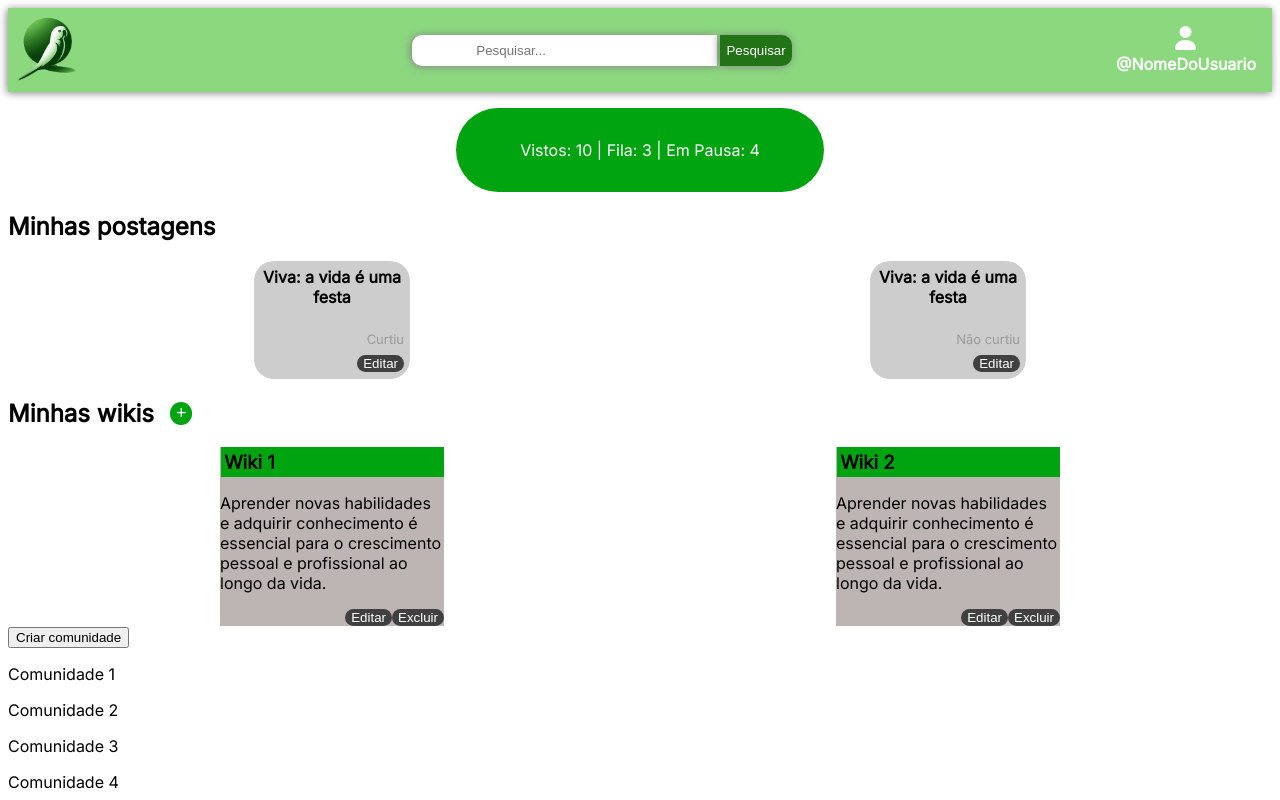
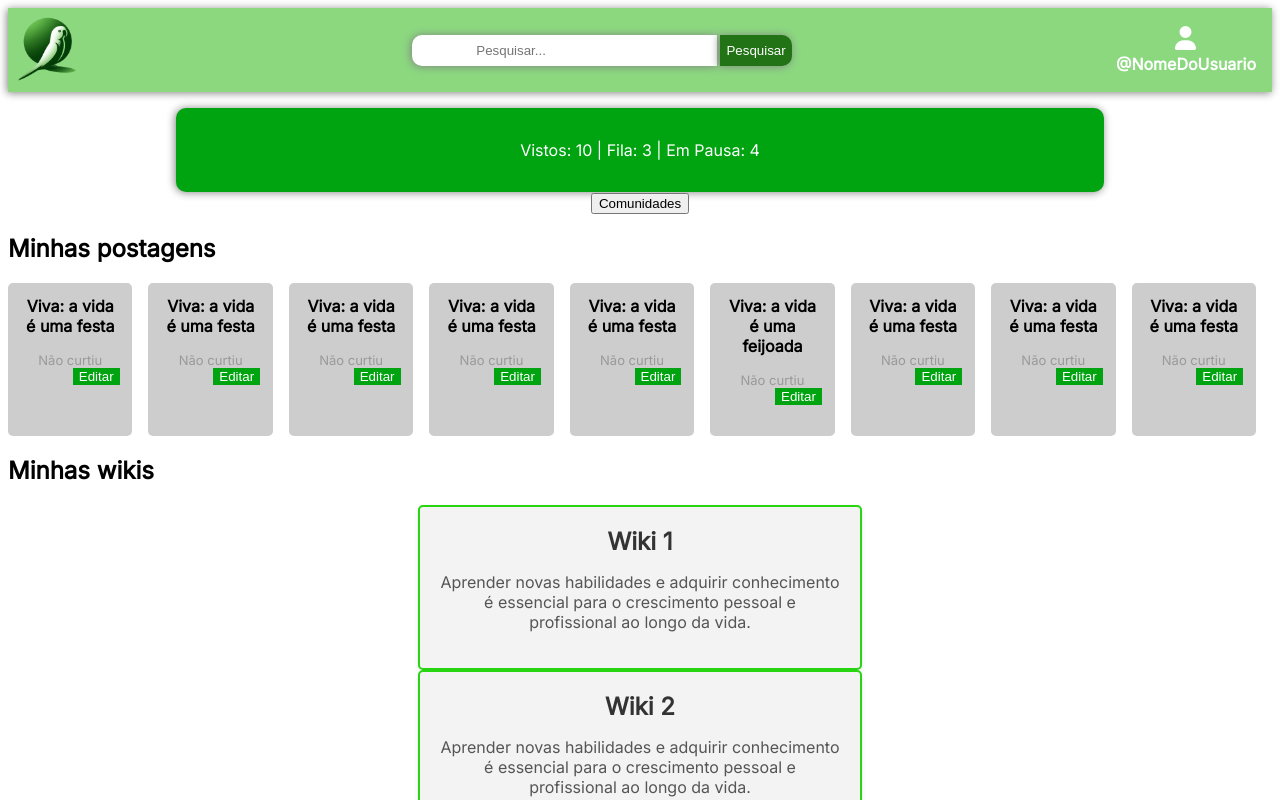
Before and after one commit to JoaoFilho33/remo, a React (Vite) app in the folder ProjRemo/: page /Perfil in a window 1280 px wide. Shown: the top 800 px of the page. Built offline with nearby package versions, Linux system fonts and the light colour scheme.

Commit message:
Add novas partes do código

```diff
--- /dev/null
+++ b/ProjRemo/src/pages/Comunidades/Comunidade/StyleComunidade.css
@@ -0,0 +1,73 @@
+.WikiComunidade{
+    display: flex;
+    flex-direction: column;
+    gap: 1rem;
+
+    & .WikiInComunidade{
+        background-color: rgb(189, 180, 180);
+    display: flex;
+    flex-direction: column;
+    max-width: 20%;
+
+
+    & h3{
+        margin-top: 0;
+        color: #ffffff;
+        background-color:  #00A310;;
+    }
+
+    & p:last-of-type{
+        align-self: self-end;
+        color: #6d6b6b;
+        margin-right: 0.4rem;
+    }
+
+    & button{
+        align-self: self-end;
+        padding: 2%;
+        color: white;
+        background-color:  #00A310;
+        border-radius: 20px;
+        border: none;
+        margin-bottom: 0.7rem;
+        margin-right: 0.4rem;
+    }
+}
+
+}
+
+.AddWiki{
+    display: flex;
+    flex-direction: column;
+    align-items: center;
+    gap: 2px;
+    color: white;
+
+
+    & input{
+        background-color: #00A310;
+        width: 19.8rem;
+        align-self: center;
+        color: white;
+
+    }
+
+    & textarea{
+        background-color: rgb(198, 198, 198);
+        height: 5rem;
+        width: 50rem;
+        align-self: self-end;
+    }
+    & button{
+        background-color: #00A310;
+             align-self: self-end;
+             border: none;
+             padding: 8px;
+
+    }
+    & input::placeholder,
+    textarea::placeholder {
+  color: rgb(255, 255, 255);
+}
+
+}
--- a/ProjRemo/src/pages/Comunidades/Comunidade/index.tsx
+++ b/ProjRemo/src/pages/Comunidades/Comunidade/index.tsx
@@ -1,5 +1,5 @@
 import  { useState } from 'react';
-
+import "./StyleComunidade.css"
 export function Comunidade() {
   // Estado para rastrear as wikis da comunidade
   const [wikis, setWikis] = useState([
@@ -34,19 +34,21 @@ export function Comunidade() {
       <h2>Perfil da Comunidade</h2>
 
       <h3>Wikis na Comunidade</h3>
-      <div>
+      <div className='WikiComunidade'>
         {wikis.map((wiki) => (
-          <div key={wiki.id}>
-            <h4>{wiki.titulo}</h4>
+          <div  key={wiki.id}>
+            <div className='WikiInComunidade'>
+            <h3>{wiki.titulo}</h3>
             <p>{wiki.conteudo}</p>
             <p>Curtidas: {wiki.curtidas}</p>
             <button onClick={() => curtirWiki(wiki.id)}>Curtir</button>
+            </div>
           </div>
         ))}
       </div>
 
       <h3>Adicionar Nova Wiki</h3>
-      <div>
+      <div className='AddWiki' >
         <input
           type="text"
           placeholder="Título da Wiki"
@@ -61,8 +63,8 @@ export function Comunidade() {
         <button onClick={adicionarWiki}>Adicionar Wiki</button>
       </div>
 
-      <h3>Participantes da Comunidade</h3>
-      {/* Aqui você pode listar os participantes da comunidade */}
+     {/*  <h3>Participantes da Comunidade</h3>*/}
+
     </div>
   );
 }
--- a/ProjRemo/src/pages/Comunidades/index.tsx
+++ b/ProjRemo/src/pages/Comunidades/index.tsx
@@ -1,13 +1,55 @@
-export function Comunidades(){
-    return(
-        <>
+import  { useState } from 'react';
+import "./styleComunidades.css"
 
-          <button>Criar comunidade</button>
-          {/* comunidade deve ser clicavel para a pag da cominidade */}
-            <p>Comunidade 1</p>
-            <p>Comunidade 2</p>
-            <p>Comunidade 3</p>
-            <p>Comunidade 4</p>
-        </>
-    )
+export function Comunidades() {
+  const [comunidades, setComunidades] = useState([]);
+  const [nome, setNome] = useState('');
+  const [descricao, setDescricao] = useState('');
+
+  const criarComunidade = () => {
+    if (nome && descricao) {
+      const novaComunidade = {
+        nome,
+        descricao,
+      };
+      setComunidades([...comunidades, novaComunidade]);
+      setNome('');
+      setDescricao('');
+    }
+  };
+
+  return (
+    <div >
+      <h1>Comunidades</h1>
+      <div className='AllComunidades'>
+      <div className='AddComunidades'>
+        <div className='Cadastro'>
+
+
+        <input
+          type="text"
+          placeholder="Nome da Comunidade"
+          value={nome}
+          onChange={(e) => setNome(e.target.value)}
+        />
+        <input
+          type="text"
+          placeholder="Descrição da Comunidade"
+          value={descricao}
+          onChange={(e) => setDescricao(e.target.value)}
+        />
+        <button onClick={criarComunidade}>Criar Comunidade</button>
+        </div>
+
+      </div>
+      <div className='ListaComunidades'>
+        {comunidades.map((comunidade, index) => (
+          <p key={index}>
+            <a href={`/Perfil/Comunidade/${index}`}>{comunidade.nome}</a>
+          </p>
+        ))}
+      </div>
+      </div>
+    </div>
+  );
 }
--- /dev/null
+++ b/ProjRemo/src/pages/Comunidades/styleComunidades.css
@@ -0,0 +1,68 @@
+.AllComunidades {
+    margin-top: 5rem;
+    display: flex;
+    flex-direction: row;
+    justify-content: flex-end;
+    gap: 30%;
+}
+
+.AddComunidades{
+    background-color: rgb(238, 238, 238);
+    align-self: center
+
+}
+
+.AddComunidades .Cadastro {
+
+    display: flex;
+    flex-direction: column;
+    align-items: center;
+    gap: 1rem;
+    padding: 10px;
+    box-shadow: -1px 0.5px 0.5rem rgb(131, 131, 131);
+
+
+
+    & input:first-of-type {
+        width: 20rem;
+        background-color: rgb(173, 173, 173);
+        border: none;
+    }
+    & input:last-of-type {
+        border: none;
+        width: 20rem;
+        height: 7rem;
+        justify-self: start;
+        background-color: rgb(173, 173, 173);
+    }
+
+    & button {
+        background-color: #00A310;
+        color: white;
+        border: none;
+    }
+}
+
+.ListaComunidades {
+    box-shadow: -1px 0.5px 0.5rem rgb(131, 131, 131);
+
+    margin: 0;
+    display: flex;
+    flex-direction: column;
+    justify-content: flex-start;
+    background-color: rgb(211, 211, 211);
+    margin-right: 0;
+    width: 10%;
+
+    & a {
+        display: flex;
+        padding: 1px;
+        color: aliceblue;
+        background-color: rgb(58, 193, 13);
+    }
+
+    & a:hover {
+        color: rgb(255, 255, 255);
+        background-color: #00A310;
+    }
+}
--- a/ProjRemo/src/pages/PerfilUser/index.tsx
+++ b/ProjRemo/src/pages/PerfilUser/index.tsx
@@ -1,29 +1,32 @@
-import { useState } from 'react';
-import { Comunidades } from "../Comunidades";
+import  { useState } from 'react';
 import { Link } from 'react-router-dom';
-import "./stylePerfilUser.css"
+import "./stylePerfilUser.css";
 
 export function PerfilUser() {
   const [postagens, setPostagens] = useState([
-    { id: 1, filme: "Viva: a vida é uma festa", like: true },
-    { id: 2, filme: "Viva: a vida é uma festa ", like: false },
-    // Outras postagens
+
+    { id: 8, filme: "Viva: a vida é uma festa", like: false },
+    { id: 9, filme: "Viva: a vida é uma festa", like: false },
+    { id: 10, filme: "Viva: a vida é uma festa", like: false },
+    { id: 11, filme: "Viva: a vida é uma festa", like: false },
+    { id: 12, filme: "Viva: a vida é uma festa", like: false },
+    { id: 13, filme: "Viva: a vida é uma feijoada", like: false },
+    { id: 14, filme: "Viva: a vida é uma festa", like: false },
+    { id: 15, filme: "Viva: a vida é uma festa", like: false },
+    { id: 16, filme: "Viva: a vida é uma festa", like: false },
   ]);
 
-  const [wikis, setWikis] = useState([
+  const [wikis, ] = useState([
     { id: 1, titulo: "Wiki 1", conteudo: "Aprender novas habilidades e adquirir conhecimento é essencial para o crescimento pessoal e profissional ao longo da vida." },
-    { id: 2, titulo: "Wiki 2", conteudo: "Aprender novas habilidades e adquirir conhecimento é essencial para o crescimento pessoal e profissional ao longo da vida."},
-    // Outras wikis
+    { id: 2, titulo: "Wiki 2", conteudo: "Aprender novas habilidades e adquirir conhecimento é essencial para o crescimento pessoal e profissional ao longo da vida." },
+    { id: 3, titulo: "Wiki 2", conteudo: "Aprender novas habilidades e adquirir conhecimento é essencial para o crescimento pessoal e profissional ao longo da vida." },
+    { id: 4, titulo: "Wiki 2", conteudo: "Aprender novas habilidades e adquirir conhecimento é essencial para o crescimento pessoal e profissional ao longo da vida." },
+    { id: 5, titulo: "Wiki 2", conteudo: "Aprender novas habilidades e adquirir conhecimento é essencial para o crescimento pessoal e profissional ao longo da vida." },
+    { id: 6, titulo: "Wiki 2", conteudo: "Aprender novas habilidades e adquirir conhecimento é essencial para o crescimento pessoal e profissional ao longo da vida." },
   ]);
 
-  const [novaPostagem, setNovaPostagem] = useState({ filme: '', like: false });
-  const [novaWiki, setNovaWiki] = useState({ titulo: '', conteudo: '' });
-  const [editandoWiki, setEditandoWiki] = useState<number | null>(null);
+/*  */
 
-  const adicionarPostagem = () => {
-    setPostagens([...postagens, { id: postagens.length + 1, ...novaPostagem }]);
-    setNovaPostagem({ filme: '', like: false });
-  };
 
   const editarCurtiu = (postId: number, novoLike: boolean) => {
     const novasPostagens = postagens.map(postagem => {
@@ -35,34 +38,6 @@ export function PerfilUser() {
     setPostagens(novasPostagens);
   };
 
-  const excluirPostagem = (postId: number) => {
-    const novasPostagens = postagens.filter(postagem => postagem.id !== postId);
-    setPostagens(novasPostagens);
-  };
-
-  const adicionarWiki = () => {
-    setWikis([...wikis, { id: wikis.length + 1, ...novaWiki }]);
-    setNovaWiki({ titulo: '', conteudo: '' });
-  };
-
-  const editarWiki = (wikiId: number, novaWikiData: { titulo: string, conteudo: string }) => {
-    const novasWikis = wikis.map(wiki => {
-      if (wiki.id === wikiId) {
-        return { ...wiki, ...novaWikiData };
-      }
-      return wiki;
-    });
-    setWikis(novasWikis);
-    setEditandoWiki(null); // Parar de editar
-  };
-
-  const excluirWiki = (wikiId: number) => {
-    const novasWikis = wikis.filter(wiki => wiki.id !== wikiId);
-    setWikis(novasWikis);
-  };
-
-  const [mostrarAddPostagem, setMostrarAddPostagem] = useState(false);
-  const [mostrarAddWiki, setMostrarAddWiki] = useState(false);
 
   return (
     <div className="ContainerPerfil">
@@ -70,41 +45,21 @@ export function PerfilUser() {
         <Link className='GoPrateleira' to="/Perfil/Preleira/:id">
           <p>Vistos: 10 | Fila: 3 | Em Pausa: 4</p>
         </Link>
+        <div className='comunidade'>
+          <Link to={"/Perfil/Comunidade"}>
+            <button>Comunidades</button>
+          </Link>
+        </div>
       </div>
       <h2>Minhas postagens</h2>
-   {/*    <div className="TituloMinhasPostagens">
-        <div className='MostrarAdd'>
-        <button onClick={() => setMostrarAddPostagem(!mostrarAddPostagem)}>+</button>
-        </div>
-      </div>
-      {mostrarAddPostagem && (
-        <div className="AddPostagem">
-          <input className='nome'
-            type="text"
-            placeholder="Nome do Filme"
-            value={novaPostagem.filme}
-            onChange={(e) => setNovaPostagem({ ...novaPostagem, filme: e.target.value })}
-          />
-          <label>
-            Curtiu
-            <input
-              type="checkbox"
-              checked={novaPostagem.like}
-              onChange={(e) => setNovaPostagem({ ...novaPostagem, like: e.target.checked })}
-            />
-          </label>
-          <button onClick={adicionarPostagem}>Adicionar Postagem</button>
-      )}
-        </div> */}
+
       <div className="GrupPostagens">
+        <div className="PostagemContainer">
           {postagens.map((postagem) => (
             <div className="Postagem" key={postagem.id}>
               <p>{postagem.filme.length > 50 ? `${postagem.filme.substring(0, 50)}...` : postagem.filme}</p>
               <p>{postagem.like ? "Curtiu" : "Não curtiu"}</p>
               <div className='BtBotoes'>
-            {/*   <button onClick={() => excluirPostagem(postagem.id)}>
-               Excluir
-              </button> */}
                 <button onClick={() => editarCurtiu(postagem.id, !postagem.like)}>
                   Editar
                 </button>
@@ -112,63 +67,23 @@ export function PerfilUser() {
             </div>
           ))}
         </div>
-      <div className="TituloMinhasWikis">
-      <div className='MostrarAdd'>
+      </div>
+
+      <div className='CorpoPag'>
+        <div className='PostWiki'>
           <h2>Minhas wikis</h2>
-        <button onClick={() => setMostrarAddWiki(!mostrarAddWiki)}>+</button>
+          <div className="SimpleTimeline">
+            <Link to={"/Wiki/:id"}>
+            {wikis.map((wiki) => (
+              <div key={wiki.id} className="WikiItem">
+                <h3>{wiki.titulo}</h3>
+                <p>{wiki.conteudo}</p>
+              </div>
+            ))}
+
+          </Link>
           </div>
         </div>
-      {mostrarAddWiki && (
-        <div className="AddWiki">
-          <input
-            type="text"
-            placeholder="Título da Wiki"
-            value={novaWiki.titulo}
-            onChange={(e) => setNovaWiki({ ...novaWiki, titulo: e.target.value })}
-          />
-          <textarea
-            placeholder="Conteúdo da Wiki"
-            value={novaWiki.conteudo}
-            onChange={(e) => setNovaWiki({ ...novaWiki, conteudo: e.target.value })}
-          />
-          <button onClick={adicionarWiki}>Adicionar Wiki</button>
-        </div>
-      )}
-      <div className="GroupWikis">
-        {wikis.map((wiki) => (
-          <div className='wikiteste'>
-          <div className="WikiStyle" key={wiki.id}>
-            {editandoWiki === wiki.id ? (
-              <div className="EditandoWiki">
-                <input
-                  type="text"
-                  value={novaWiki.titulo}
-                  onChange={(e) => setNovaWiki({ ...novaWiki, titulo: e.target.value })}
-                />
-                <textarea
-                  value={novaWiki.conteudo}
-                  onChange={(e) => setNovaWiki({ ...novaWiki, conteudo: e.target.value })}
-                />
-                <button onClick={() => editarWiki(wiki.id, novaWiki)}>Salvar</button>
-              </div>
-            ) : (
-              <div className="VisualizarWiki">
-                <h3>{wiki.titulo}</h3>
-                <p>{wiki.conteudo}</p>
-                <div className='BtBotoes'>
-                  <button onClick={() => excluirWiki(wiki.id)}>Excluir</button>
-                  <button onClick={() => setEditandoWiki(wiki.id)}>Editar</button>
-                </div>
-              </div>
-            )}
-          </div>
-          </div>
-        ))}
-      </div>
-
-
-      <div>
-        <Comunidades />
       </div>
     </div>
   );
--- a/ProjRemo/src/pages/PerfilUser/stylePerfilUser.css
+++ b/ProjRemo/src/pages/PerfilUser/stylePerfilUser.css
@@ -2,35 +2,33 @@
     display: flex;
     flex-direction: column;
 
-    & .GrupPostagens {
+    & .PostagemContainer {
+        overflow-x: auto;
+        white-space: nowrap;
         display: flex;
-        flex-direction: row;
-        justify-content: space-around; /* Correção aqui */
-        margin: 0 1rem;
-        flex-wrap: wrap;
+      }
 
       & .Postagem {
-            padding: 0.4rem; ;
+        padding: 0.8rem;
         background-color: rgb(205, 205, 205);
-            border-radius: 20px;
+        border-radius: 5px;
         text-align: center;
-            display: flex;
-            flex-direction: column;
-            max-width: 9rem;
-            max-height: 10rem;
+        width: 7rem;
+        height: 8rem;
         justify-content: space-between;
         gap: 0.5rem;
+        margin-right: 1rem; /* Espaçamento entre as postagens */
+        display: inline-block; /* Para garantir que as postagens fiquem em linha */
 
-            & p:first-of-type { /* Use :first-of-type */
-                margin-top: 0; /* Gruda na parte superior */
+        & p:first-of-type {
+          margin-top: 0;
           align-self: start;
           font-weight: bold;
           flex-wrap: wrap;
-
-
+          white-space: normal;
         }
 
-            & p:last-of-type { /* Use :last-of-type */
+        & p:last-of-type {
           color: #9b9999;
           margin: 0;
           align-self: flex-end;
@@ -39,8 +37,6 @@
 
 
 
-
-        }
       }
 
     & .GroupWikis {
@@ -55,6 +51,22 @@
         & .wikiteste{
             background-color: rgb(189, 180, 180);
 
+            & .WikiStyleUSer{
+                display: flex;
+                flex-direction: column;
+                 max-width:14rem;
+
+                 & h3 {
+                    margin: 0;
+                    margin-left: 1px;
+                    text-decoration: none;
+                    color: rgb(255, 255, 255);
+                    background-color: #00A310;
+                    margin-bottom: 0;
+                    padding: 0.2rem;
+                }
+            }
+
         }
     }
 
@@ -64,14 +76,14 @@
         align-items: flex-end;
 
         & button {
-           background-color: rgb(64, 64, 64);
+           background-color:#00A310;
            color: white;
            border: none;
-           border-radius: 10px;
+           border-radius: 0px;
        }
 
        & button:hover{
-        background-color: gray;
+        background-color:#034309;
        }
     }
 
@@ -108,7 +120,7 @@
         }
 
         & button{
-            border-radius: 20px;
+            border-radius: 10px;
             background-color: #034309;
             color: white;
             padding: 0.3rem;
@@ -121,19 +133,27 @@
     flex-direction: column;
     align-items: center;
 
+
     & .GoPrateleira {
+        box-shadow: -1px 0.5px 0.5rem rgb(131, 131, 131);
+       display: flex;
+       justify-content: center;
+        width: 50rem;
         text-decoration: none;
         color: white;
         background-color: #00A310;
         margin-top: 1rem;
         height: 100%;
         padding: 1rem 4rem;
-        border-radius: 80px;
+        border-radius: 10px;
     }
 
     & .GoPrateleira:hover {
         background-color: #034309;
     }
+
+
+
 }
 
 .MostrarAdd{
@@ -150,3 +170,45 @@
         border-radius: 80px;
     }
 }
+
+
+.SimpleTimeline {
+    display: flex;
+    flex-direction: column;
+    align-items: center;
+    gap: 20px;
+  }
+
+  & a {
+    text-decoration: none;
+  }
+
+  & .WikiItem {
+    background-color: #f3f3f3;
+    border: 2px solid #27d610;
+    border-radius: 5px;
+    padding: 20px;
+    max-width: 400px;
+    width: 100%;
+    box-shadow: 0 2px 4px rgba(0, 0, 0, 0.1);
+    text-align: center;
+    position: relative;
+    transition: transform 0.2s ease-in-out;
+  }
+
+  & .WikiItem h3 {
+    font-size: 1.5rem;
+    margin: 0;
+    color: #333;
+    font-weight: bold;
+  }
+
+  & .WikiItem p {
+    font-size: 1rem;
+    color: #555;
+  }
+
+ & .WikiItem:hover {
+    transform: scale(1.02);
+    box-shadow: 0 4px 6px rgba(0, 0, 0, 0.2);
+  }
--- a/ProjRemo/src/routes.tsx
+++ b/ProjRemo/src/routes.tsx
@@ -6,6 +6,7 @@ import { PerfilUser } from "./pages/PerfilUser"
 import { Prateleira } from "./pages/PerfilUser/Prateleira"
 import { Wikis } from "./pages/Comunidades/Wikis"
 import { Comunidade } from "./pages/Comunidades/Comunidade"
+import { Comunidades } from "./pages/Comunidades"
 
 
 export function RoutesApp(){
@@ -19,6 +20,7 @@ export function RoutesApp(){
                 <Route path="/Perfil/Preleira/:id" element={<Prateleira/>}/>
                 <Route path="/Wiki/:id" element={<Wikis/>}/>
                 <Route path="/Perfil/Comunidade/:id" element={<Comunidade/>}/>
+                <Route path="/Perfil/Comunidade/" element={<Comunidades/>}/>
 
          </Routes>
 
```
Also changed, not shown: ProjRemo/package.json (+6 -1 lines), ProjRemo/src/pages/PagInicial/index.tsx (+9 -0 lines), 1 other file (tests, documents, lock files or other folders). Lines whose indentation alone changed are shown as unchanged.
